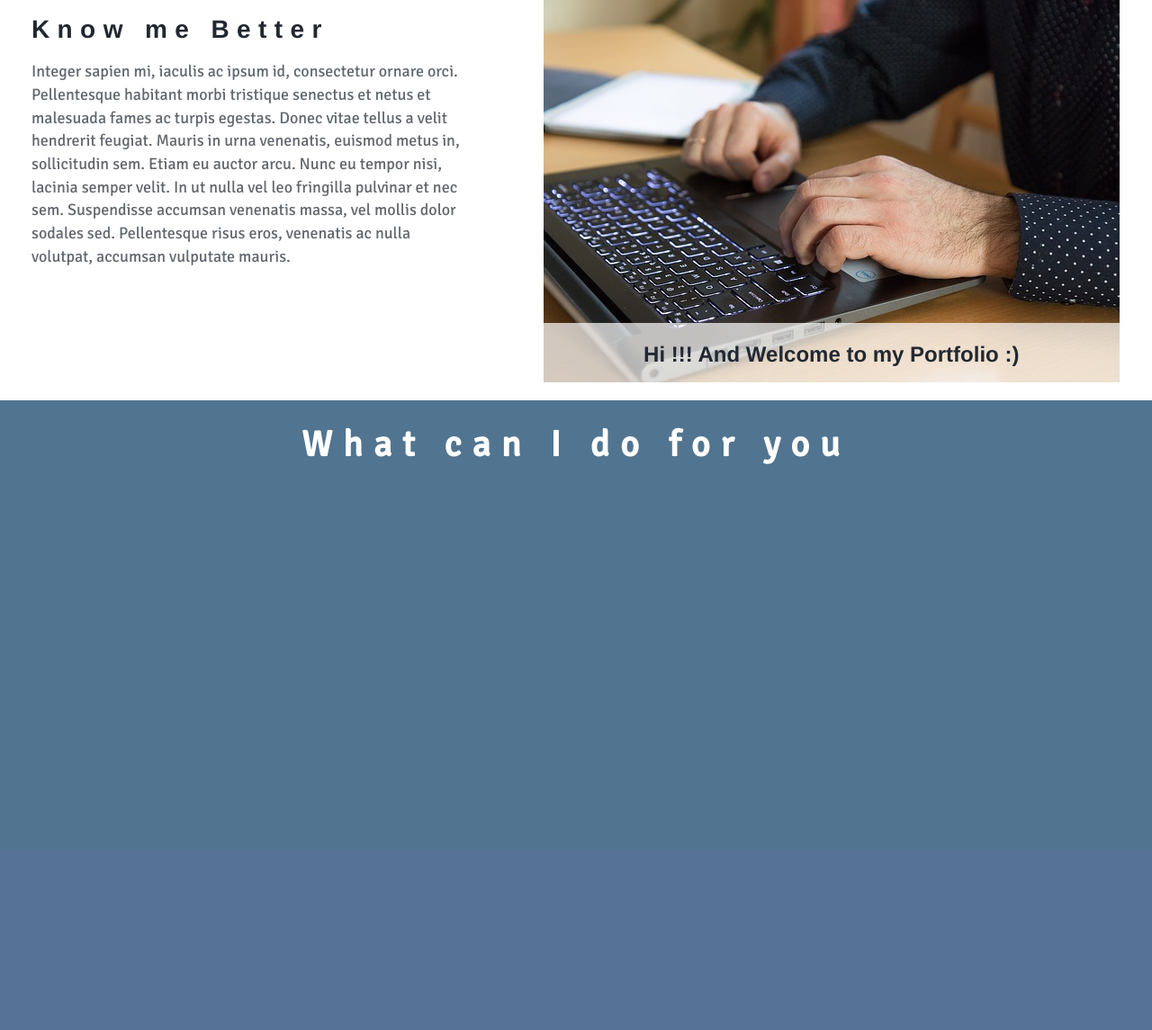
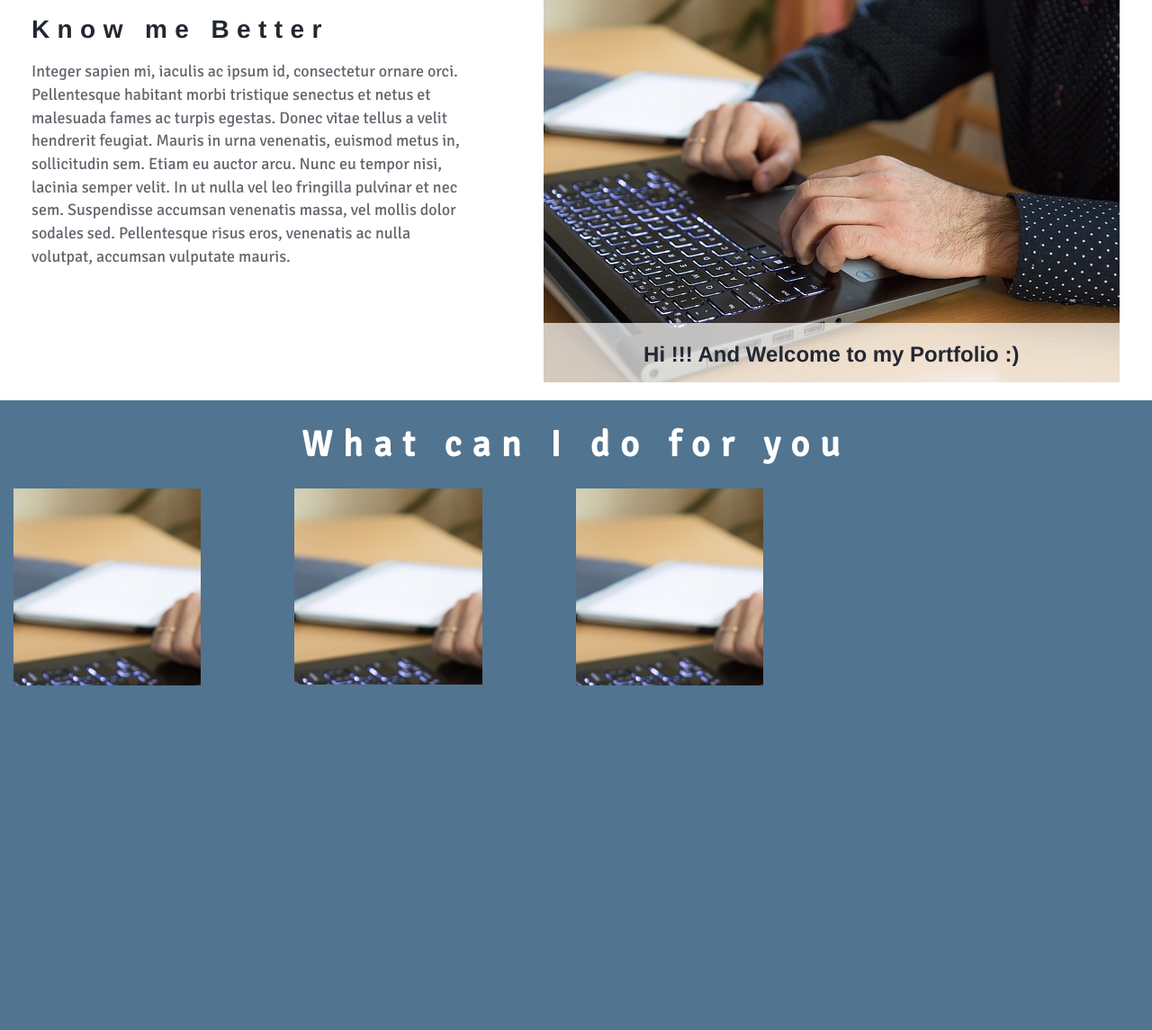
Before and after one commit to aymen7/portfolio, a PHP site: page /home.php in a window 1280 px wide. Shown: the part 402-1547 px from the top of the page at 90% size. Before the commit the page ends 918 px from the top, so only its background shows below. Run offline with PHP 8.4, Linux system fonts and the light colour scheme.

Commit message:
adding pic to the services.php
making the pic's frame

```diff
--- a/css/home_style.css
+++ b/css/home_style.css
@@ -160,7 +160,7 @@ span {
 /*------------------services-----------*/
 #services-div{
     background-color: #517490	;
-    height: 500px;
+    height: 700px;
 }
 #services-div-title h1{
     font-family: 'Signika', sans-serif;
@@ -169,3 +169,15 @@ span {
     text-align: center;
     color:  rgba(255,255,255,1);
 }
+#pic1{
+    height: 219.83px;
+    background-image: url(../images/computer-2265803_640.jpg);
+}
+#pic2{
+    height: 218.83px;
+    background-image: url(../images/computer-2265803_640.jpg);
+}
+#pic3{
+    height: 219.83px;
+    background-image: url(../images/computer-2265803_640.jpg);
+}
--- a/php/services.php
+++ b/php/services.php
@@ -1,8 +1,23 @@
 <div class="container-fluid" id="services-div">
     <div class="row" id="services-div-title">
         <h1><b>What can I do for you</b></h1>
+    </div><!-- end of the title div-->
+    <div class="row container-fluid" id="services-content">
+        <div class="col-lg-2 col-md-2 col-lg-offset-0 container-fluid" id="pic1-frame">
+            <div id="pic1" class="row">
 
-    </div>
+            </div><!-- end of the pic1 div-->
+        </div><!-- end of the pic1-frame div-->
+        <div class="col-lg-2 col-md-2 col-lg-offset-1 container-fluid" id="pic2-frame">
+            <div id="pic2" class="row">
 
+            </div><!-- end of the pic2 div-->
+        </div><!-- end of the pic2-frame div-->
+        <div class="col-lg-2 col-md-2 col-lg-offset-1 container-fluid" id="pic3-frame">
+            <div id="pic3" class="row">
+
+            </div><!-- end of the pic3 div-->
+        </div><!-- end of the pic3-frame div-->
+    </div><!--end of the content div -->
 
 </div><!-- end od the services div-->
```
Also changed, not shown: 4 other files.
